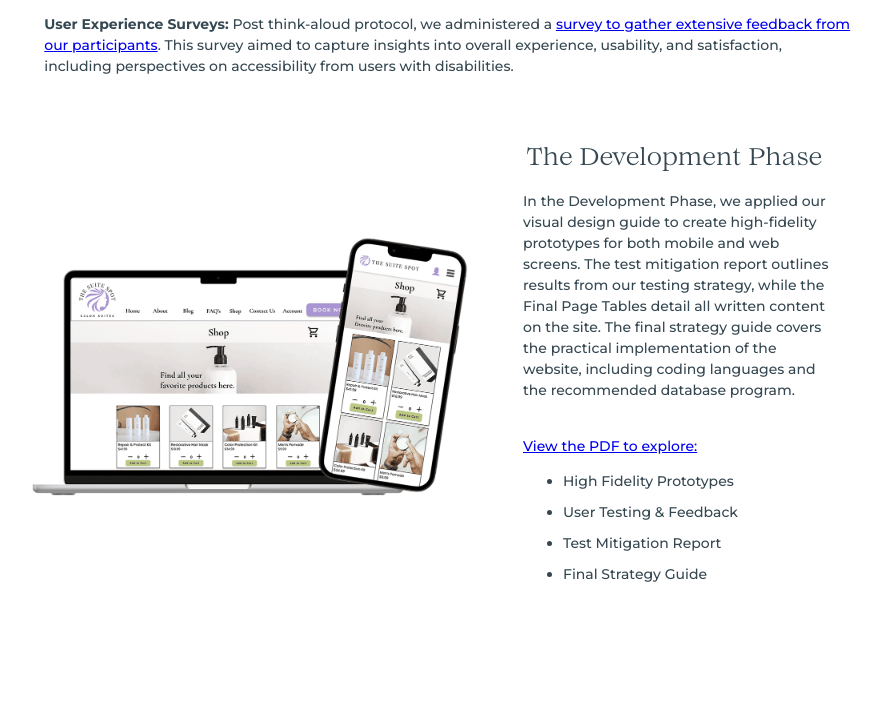
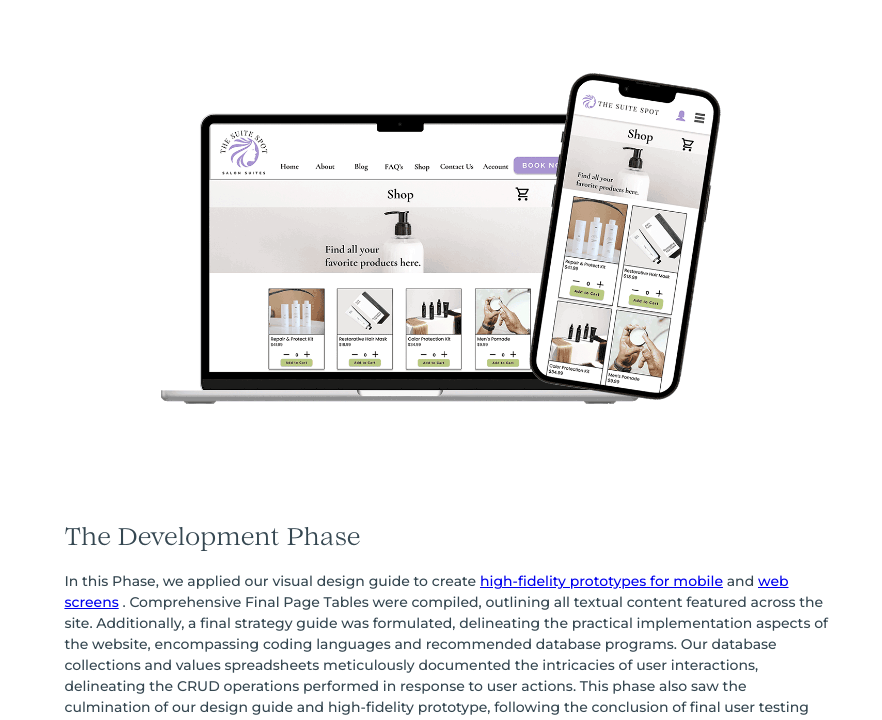
Before and after one commit to Lillybliss/Allgood-Designs, a React (Create React App) app: page /portfolio/The-Suite-Spot-Project in a window 1280 px wide. Shown: the part 3334-4054 px from the top of the page, without its empty margins (192-1074 px from the left). Built offline with nearby package versions, Linux system fonts and the light colour scheme.

Commit message:
TSS done

```diff
--- a/src/Portfolio Pages/TSS.js
+++ b/src/Portfolio Pages/TSS.js
@@ -368,8 +368,9 @@ const TSS = () => {
         </p>
       </div>
 
-      <div className="row-1">
-        <div className="left-image">
+      <div className="padding"></div>
+
+      <div className="oneimageinrow">
         <img
           src={TSSmock}
           alt="Mockup"
@@ -377,31 +378,36 @@ const TSS = () => {
           onClick={() => openPopup(TSSmock)}
         />
       </div>
-        <div className="right-text">
-          <h2 className="right-title">The Development Phase</h2>
-          <p className="right-text">
-            In the Development Phase, we applied our visual design guide to
-            create high-fidelity prototypes for both mobile and web screens. The
-            test mitigation report outlines results from our testing strategy,
-            while the Final Page Tables detail all written content on the site.
-            The final strategy guide covers the practical implementation of the
-            website, including coding languages and the recommended database
-            program.
-          </p>
-          <p className="right-text">
+      <div className="row-1">
+        <div className="row-4">
+          <h2 className="row-4-title">The Development Phase</h2>
+          <p className="row-4-text">
+            In this Phase, we applied our visual design guide to create{" "}
             <a
-              href="https://acrobat.adobe.com/id/urn:aaid:sc:VA6C2:20f44273-1525-450b-ac1b-bb0d2663ed7d"
+              href="https://www.figma.com/proto/tOqTtka7fghoRRHIc56d1U/Mobile-Hifi-Portfolio?type=design&node-id=1-77&t=KF0wuzSpdvDF4Dgm-0&scaling=scale-down&page-id=0%3A1"
               target="_blank"
               rel="noopener noreferrer"
             >
-              View the PDF to explore:
-            </a>
-            <ul>
-              <li>High Fidelity Prototypes</li>
-              <li>User Testing & Feedback</li>
-              <li>Test Mitigation Report</li>
-              <li>Final Strategy Guide</li>
-            </ul>
+              high-fidelity prototypes for mobile
+            </a>{" "}
+            and{" "}
+            <a
+              href="https://www.figma.com/proto/rWEF1VH3mkzMKWngkHzHhd/Web-HiFi-Portfolio?type=design&t=KF0wuzSpdvDF4Dgm-0&scaling=scale-down&page-id=0%3A1&node-id=1-2&starting-point-node-id=1%3A2&show-proto-sidebar=1"
+              target="_blank"
+              rel="noopener noreferrer"
+            >
+              web screens
+            </a>{" "}
+            . Comprehensive Final Page Tables were compiled, outlining all
+            textual content featured across the site. Additionally, a final
+            strategy guide was formulated, delineating the practical
+            implementation aspects of the website, encompassing coding languages
+            and recommended database programs. Our database collections and
+            values spreadsheets meticulously documented the intricacies of user
+            interactions, delineating the CRUD operations performed in response
+            to user actions. This phase also saw the culmination of our design
+            guide and high-fidelity prototype, following the conclusion of final
+            user testing rounds.
           </p>
         </div>
       </div>
```
Also changed, not shown: src/Assets/Portfolio/colorblind.png. Lines whose indentation alone changed are shown as unchanged.
